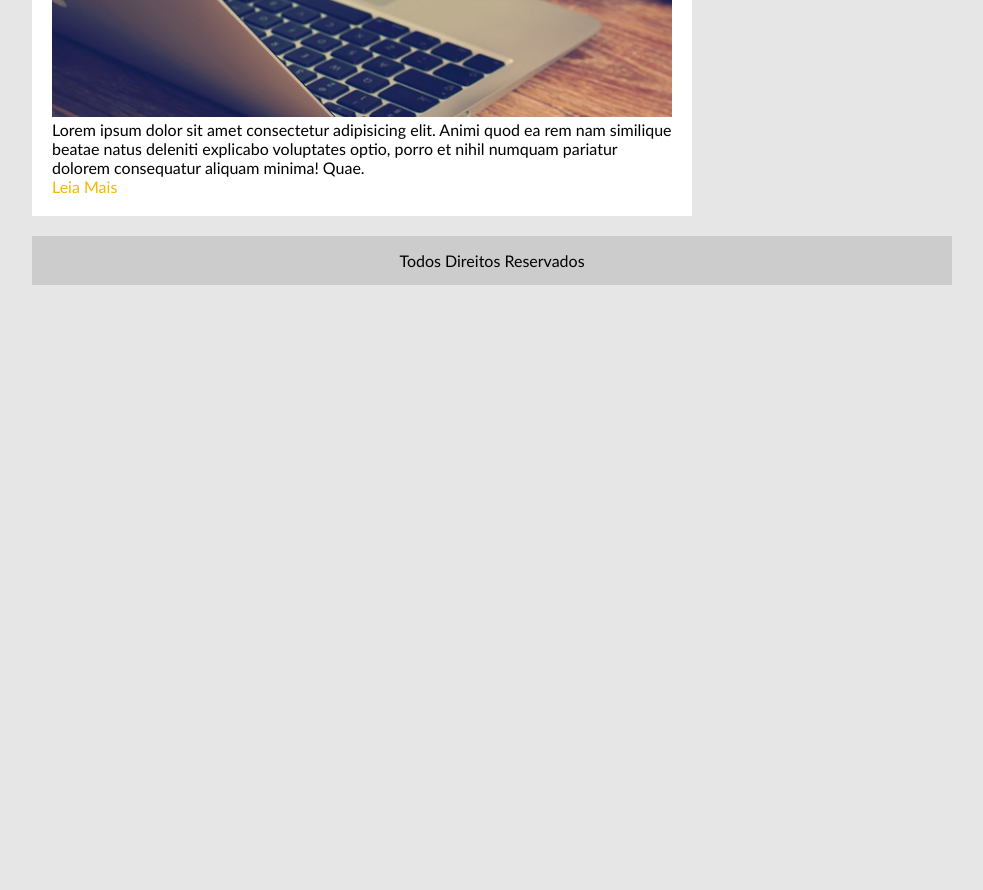
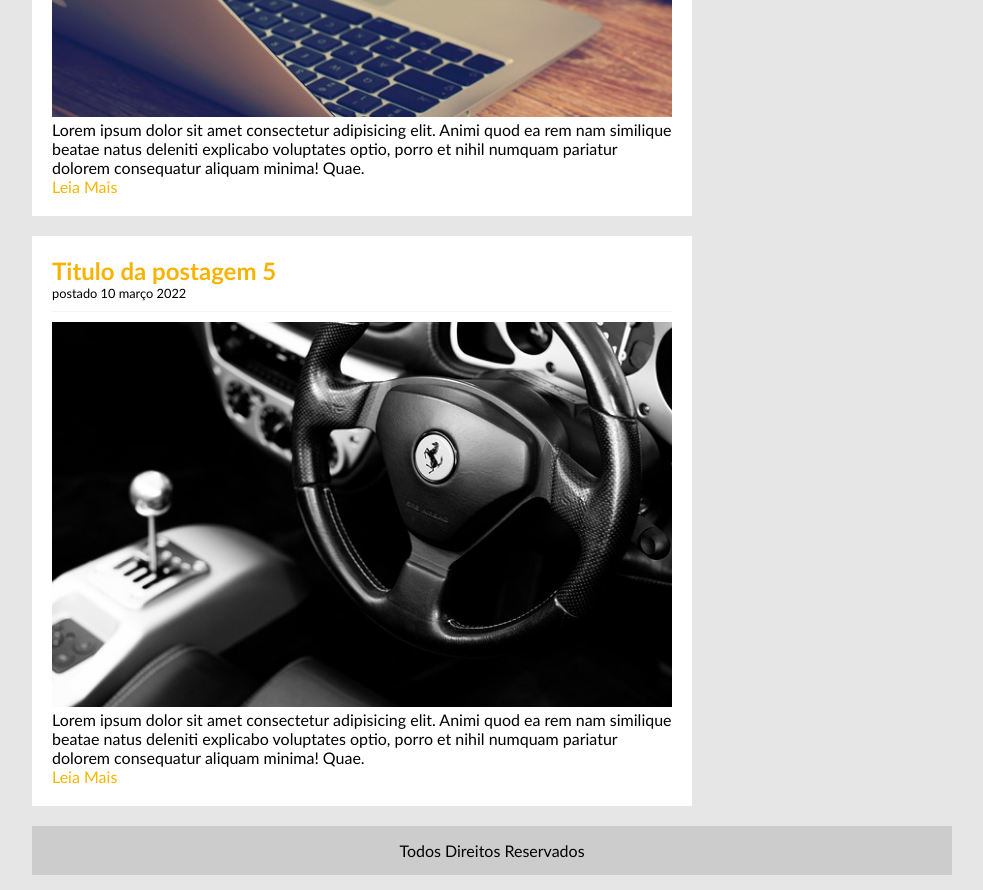
Before and after one commit to victor-manoel/Site-exemplo, a plain HTML site: page projeto-tecblog/index.html in a window 1280 px wide. Shown: the part 2384-3274 px from the top of the page, without its empty margins (148-1131 px from the left). Before the commit the page ends 2684 px from the top, so only its background shows below. Drawn offline with Linux system fonts and the light colour scheme.

Commit message:
Update index.html

```diff
--- a/projeto-tecblog/index.html
+++ b/projeto-tecblog/index.html
@@ -60,6 +60,14 @@
 					<p>Lorem ipsum dolor sit amet consectetur adipisicing elit. Animi quod ea rem nam similique beatae natus deleniti explicabo voluptates optio, porro et nihil numquam pariatur dolorem consequatur aliquam minima! Quae.</p>
 					<a href="">Leia Mais</a>
 				</div>
+
+				<div class="postagem">
+					<h2>Titulo da postagem 5</h2>
+					<span class="data-postagem">postado 10 março 2022</span>
+					<img width="620px" src="imagens/imagem5.jpg">
+					<p>Lorem ipsum dolor sit amet consectetur adipisicing elit. Animi quod ea rem nam similique beatae natus deleniti explicabo voluptates optio, porro et nihil numquam pariatur dolorem consequatur aliquam minima! Quae.</p>
+					<a href="">Leia Mais</a>
+				</div>
 				<!--fechamento postagem-->
 			</div>
 			<div id="area-lateral">
```
